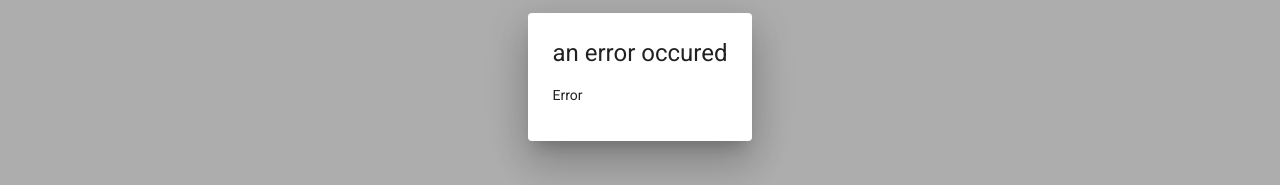
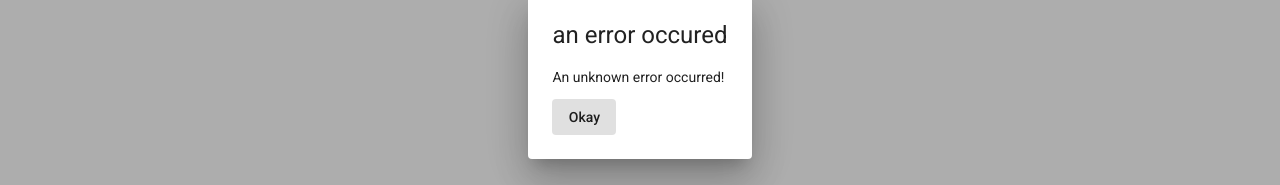
Before and after one commit to Kamenow/softuni-course-project, an Angular app: page / in a window 1280 px wide. Shown: the part 323-508 px from the top of the page. Built offline with nearby package versions, Linux system fonts and the light colour scheme; no server answers.

Commit message:
styled module

```diff
--- a/src/app/error-interceptor.ts
+++ b/src/app/error-interceptor.ts
@@ -15,8 +15,11 @@
   intercept(req: HttpRequest<any>, next: HttpHandler) {
     return next.handle(req).pipe(
       catchError((error: HttpErrorResponse) => {
-        this.dialog.open(ErrorComponent);
-        console.log(error);
+        let errorMessage = 'An unknown error occurred!';
+        if (error.error.message) {
+          errorMessage = error.error.message;
+        }
+        this.dialog.open(ErrorComponent, { data: { message: errorMessage } });
         return throwError(error);
       })
     );
--- a/src/app/error/error.compoennt.ts
+++ b/src/app/error/error.compoennt.ts
@@ -1,8 +1,9 @@
-import { Component } from '@angular/core';
+import { Component, Inject } from '@angular/core';
+import { MAT_DIALOG_DATA } from '@angular/material/dialog';
 
 @Component({
   templateUrl: './error.component.html',
 })
 export class ErrorComponent {
-  message = 'Error';
+  constructor(@Inject(MAT_DIALOG_DATA) public data: { message: string }) {}
 }
--- a/src/app/error/error.component.html
+++ b/src/app/error/error.component.html
@@ -1,2 +1,9 @@
-<h1>an error occured</h1>
-<p>{{ message }}</p>
+<h1 mat-dialog-title>an error occured</h1>
+<div mat-dialog-content>
+  <p class="mat-body-1">
+    {{ data.message }}
+  </p>
+</div>
+<div mat-card-action>
+  <button mat-button mat-dialog-close>Okay</button>
+</div>
```
